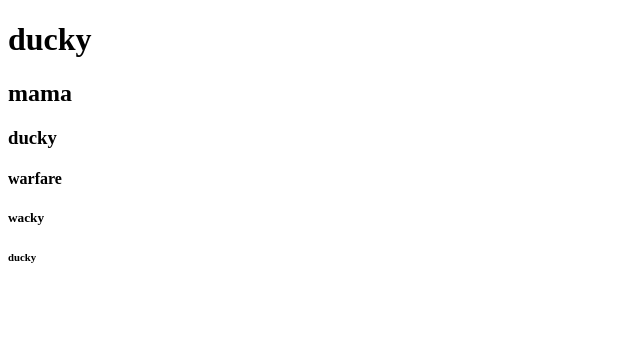
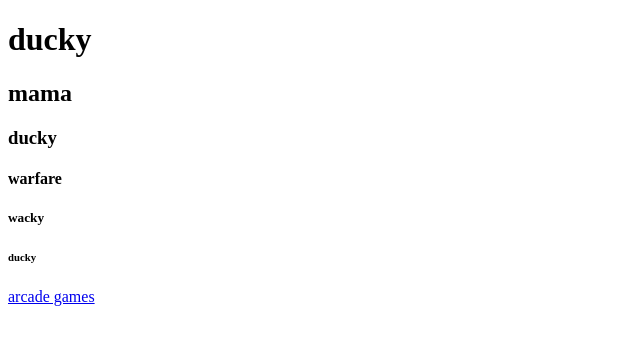
Before and after one commit to diegoa15-gif/nuh-uh-, a plain HTML site: page index.html in a window 1280 px wide. Shown: the whole page, without its empty margins (0-640 px from the left). Drawn offline with Linux system fonts and the light colour scheme.

Commit message:
commit 5

```diff
--- a/index.html
+++ b/index.html
@@ -12,7 +12,7 @@
     <h4>warfare</h4>
     <h5>wacky</h5>
     <h6>ducky</h6>
-
+    <a href="https://poki.com/"target="_blank">arcade games</a>
 
 </body>
 </html>
```
